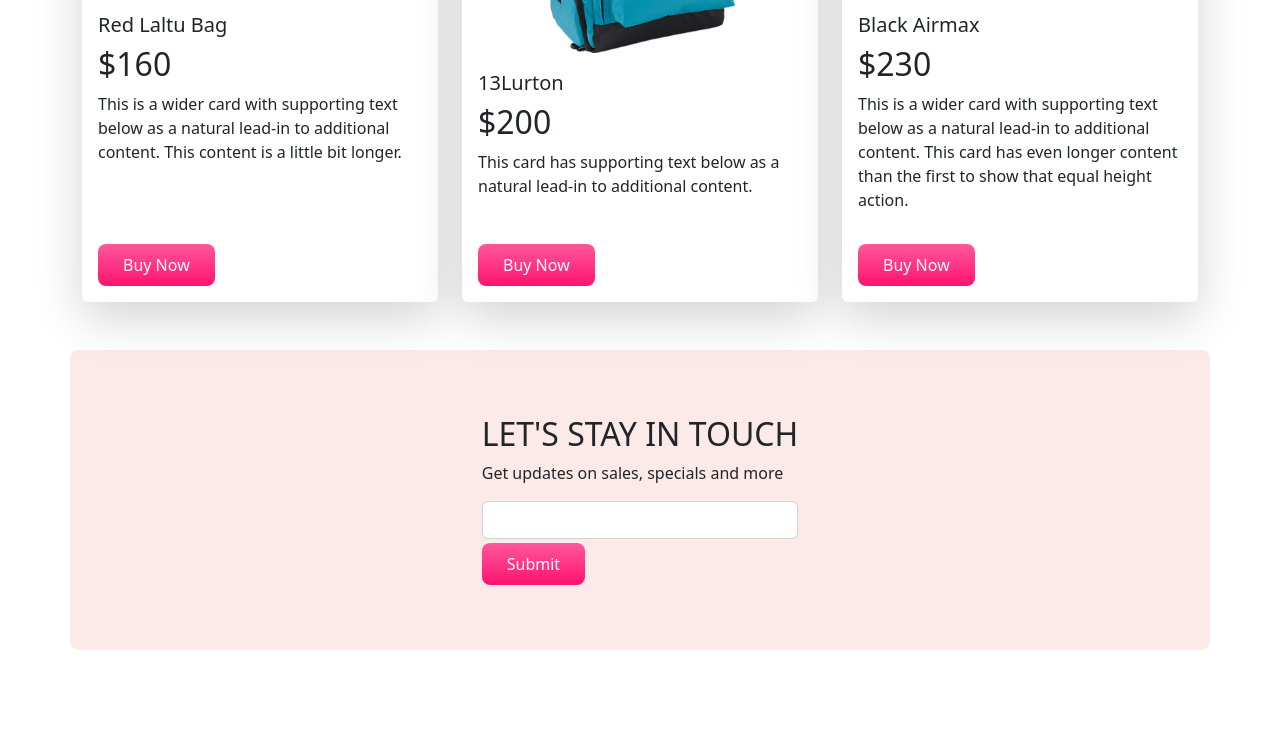
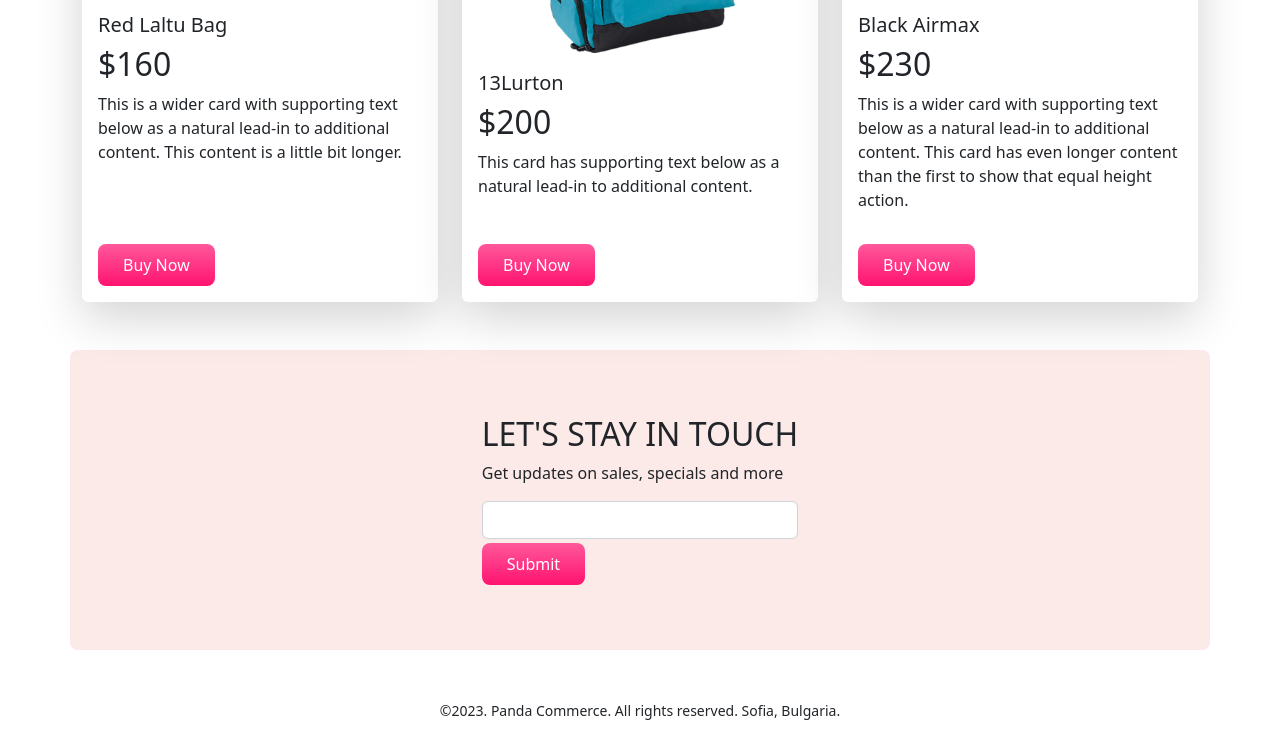
Before and after one commit to foysal767/panda-ecommerce, a plain HTML site: page index.html in a window 1280 px wide. Shown: the part 1743-2481 px from the top of the page. Before the commit the page ends 2393 px from the top, so only its background shows below. Drawn offline with Linux system fonts and the light colour scheme.

Commit message:
final section added

```diff
--- a/index.html
+++ b/index.html
@@ -224,8 +224,14 @@
               </form>
         </div>
     </section>
-
     <!-- Subscribe section end -->
+    <!-- Footer section start -->
+    <footer class="mt-5 text-center">
+        <p>
+            <small>©2023. Panda Commerce. All rights reserved. Sofia, Bulgaria.</small>
+        </p>
+    </footer>
+    <!-- Footer section end -->
     <script src="bootstrap.bundle.min.js"></script>
 </body>
 </html>
```
